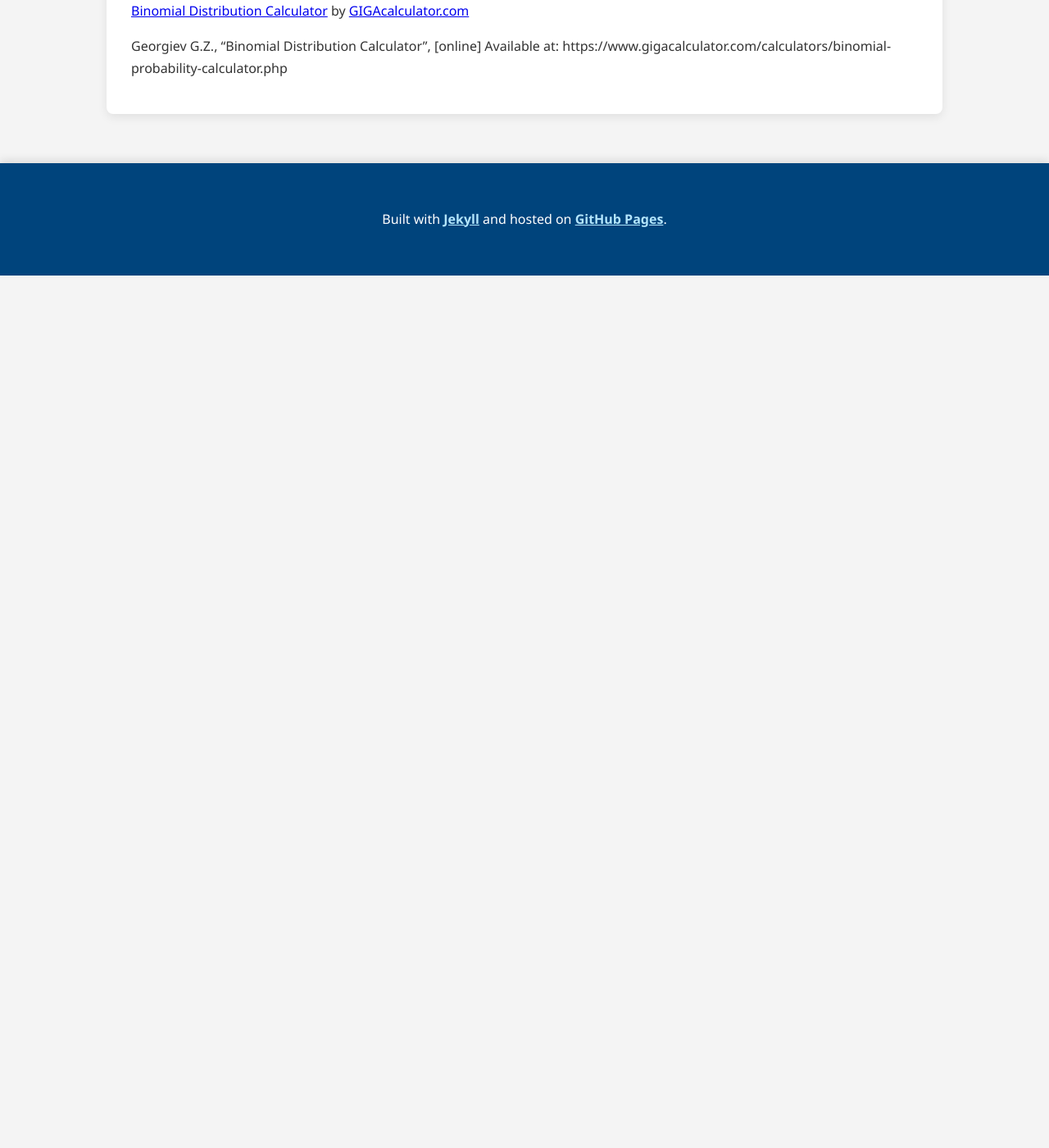
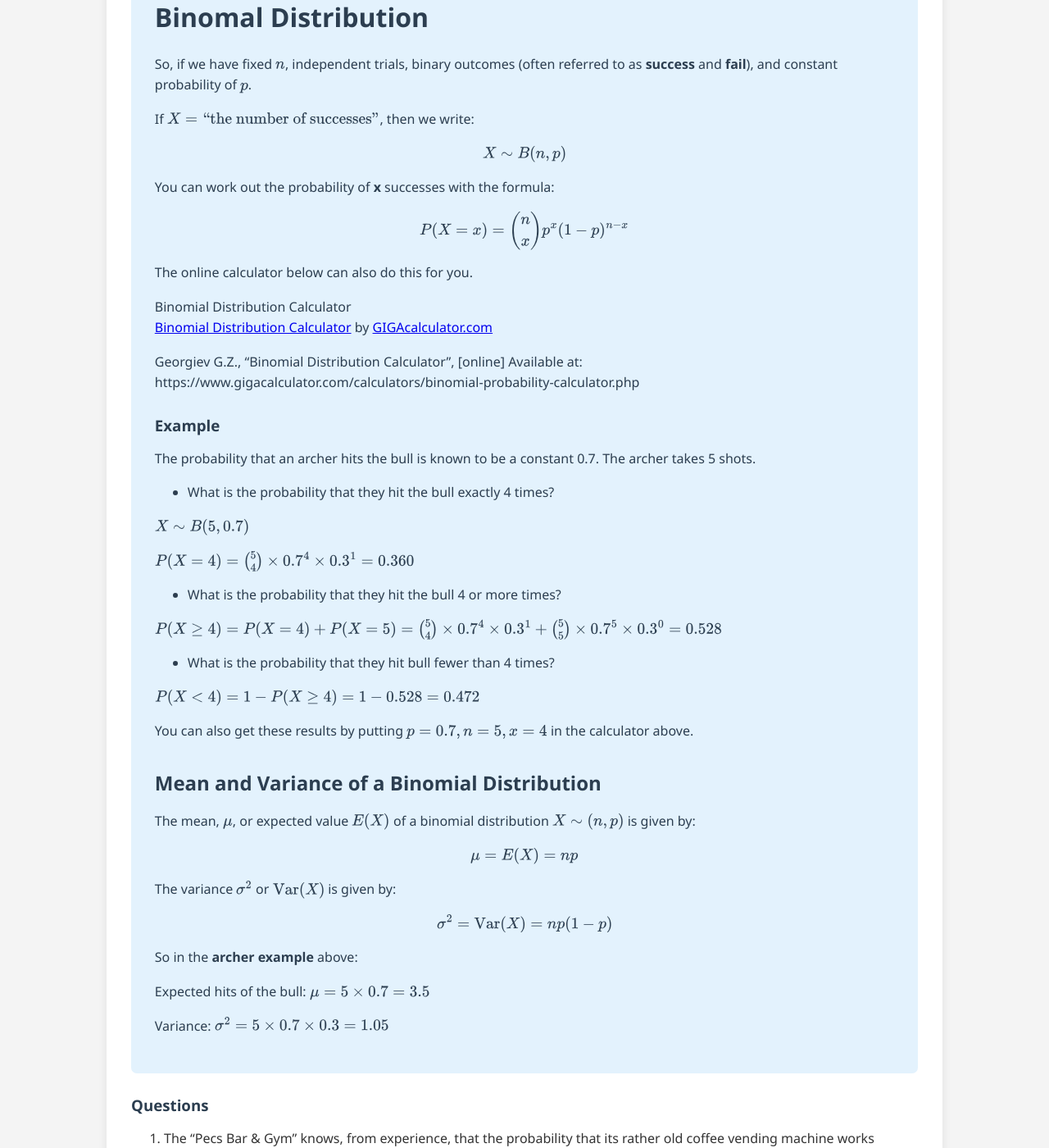
Before and after one commit to probe973/eco-4001b, a Jekyll site: the page built from binomial/03-probability.md, in a window 1280 px wide and 1400 px high, scrolled down 270 px. Shown: the whole window at 82% size. Built offline with Jekyll 4.4.1, drawn with Linux system fonts in a browser that asks for light colours; a script that is not in the unit is left out; before the commit the page ends 900 px from its top, so only the background shows below that; some of the changed text lies outside the part shown.

Commit message:
Update 03-probability.md

```diff
--- a/binomial/03-probability.md
+++ b/binomial/03-probability.md
@@ -2,6 +2,22 @@
 layout: default
 title: Binomial Dsitribution
 ---
+
+<div class="explanation" markdown="1">
+
+# Binomal Distribution
+
+So, if we have fixed $n$, independent trials, binary outcomes (often referred to as **success** and **fail**), and constant probability of $p$.
+
+If $X = \text{"the number of successes"}$, then we write:
+
+$$X \sim B(n, p)$$
+
+You can work out the probability of **x** successes with the formula:
+
+$$P(X=x) = {n \choose x} p^x (1-p)^{n-x}$$
+
+The online calculator below can also do this for you.
 
 <div class="gigacalculator" data-tool="/calculators/binomial-probability-calculator.php" data-width="450">
   <div class="gigacalctitle">Binomial Distribution Calculator</div>
@@ -12,3 +28,129 @@ title: Binomial Dsitribution
 <script defer src="https://cdn.gigacalculator.com/embed.min.js"></script>
 
 Georgiev G.Z., "Binomial Distribution Calculator", [online] Available at: https://www.gigacalculator.com/calculators/binomial-probability-calculator.php
+
+
+### Example
+
+The probability that an archer hits the bull is known to be a constant 0.7.  The archer takes 5 shots.
+
+* What is the probability that they hit the bull exactly 4 times?
+
+$X \sim B(5, 0.7)$
+
+$P(X = 4) = {5 \choose 4} \times 0.7^4 \times 0.3^1 = 0.360$
+
+* What is the probability that they hit the bull 4 or more times?
+
+$P(X \geq 4) = P(X=4)+P(X=5) = {5 \choose 4} \times 0.7^4 \times 0.3^1 + {5 \choose 5} \times 0.7^5 \times 0.3^0 = 0.528$
+
+* What is the probability that they hit bull fewer than 4 times?
+
+$P(X \lt 4) = 1 - P(X \geq 4) = 1 - 0.528 = 0.472$
+
+You can also get these results by putting $p=0.7, n=5, x=4$ in the calculator above.
+
+
+## Mean and Variance of a Binomial Distribution
+
+The mean, $\mu$, or expected value $E(X)$ of a binomial distribution $X \sim (n, p)$ is given by:
+
+$$\mu = E(X) = np$$
+
+The variance $\sigma^2$ or $\text{Var}(X)$ is given by:
+
+$$\sigma^2 = \text{Var}(X) = np(1-p)$$
+
+So in the **archer example** above:
+
+Expected hits of the bull: $\mu = 5 \times 0.7 = 3.5$
+
+Variance: $\sigma^2 = 5 \times 0.7 \times 0.3 = 1.05$
+
+
+</div>
+
+
+### Questions
+
+1. The “Pecs Bar & Gym” knows, from experience, that the probability that its rather old coffee vending machine works correctly with a purchase is 0.8. A customer is about to order 6 drinks.
+
+{% include question_numerical.html
+id="binomial1a"
+title="1a"
+question_text="What is expected number of correctly vended drinks?"
+correct_answer="4.8"
+tolerance="0.05"
+solution_text="$6 \times 0.8$"
+%}
+
+{% include question_numerical.html
+id="binomial1b"
+title="1b"
+question_text="What is the probability that all 6 drinks are vended correctly?  Give your answer correct to 3 decimal places."
+correct_answer="0.262"
+tolerance="0.0005"
+solution_text="Use the online calculator or $P(D=6)={6 \choose 6} \times 0.8^6 \times 0.2^0$"
+%}
+
+{% include question_numerical.html
+id="binomial1c"
+title="1c"
+question_text="What is the probability that exactly 4 drinks are vended correctly?  Give your answer correct to 3 decimal places."
+correct_answer="0.246"
+tolerance="0.0005"
+solution_text="Use the online calculator or $P(D=4)={6 \choose 4} \times 0.8^4 \times 0.2^2$"
+%}
+
+{% include question_numerical.html
+id="binomial1d"
+title="1d"
+question_text="What is the probability that there is more than 1 failed vends?  Give your answer correct to 3 decimal places."
+correct_answer="0.967"
+tolerance="0.0005"
+solution_text="More than 1 failed means 2, 3, 4, 5, or 6 fails.  This represents 4, 3, 2, 1, or 0 successes, so looking for 4 or less successes, $P(D \leq 4) = 1-P(D>4)=1-(P(D=5)+P(D=6))$"
+%}
+
+2. For the discrete random variable X, such that $X \sim B(10, 0.25)$, calculate:
+
+{% include question_numerical.html
+id="binomial2a"
+title="2a"
+question_text="The expected value of X, $E(X)$."
+correct_answer="2.5"
+tolerance="0"
+solution_text="$E(X) = 10 \times 0.25$"
+%}
+
+{% include question_numerical.html
+id="binomial2b"
+title="2b"
+question_text="The variance value of X, $\text{Var}(X)$."
+correct_answer="1.875"
+tolerance="0"
+solution_text="$E(X) = 10 \times 0.25 \times 0.75$"
+%}
+
+{% include question_numerical.html
+id="binomial2c"
+title="2c"
+question_text="$P(X = E(X))$."
+correct_answer="0"
+tolerance="0"
+solution_text="It is not possible for there to be a non-integer value of successes."
+%}
+
+{% include question_numerical.html
+id="binomial2d"
+title="2d"
+question_text="$P(X \gt E(X))$, giving answer correct to 3 d.p."
+correct_answer="0.474"
+tolerance="0"
+solution_text="This means greater than 2.5, so greater than or equal to 3.  Use online calculator or work out $P(X \geq 3) = 1 - P(X \lt 3) = 1-(P(X = 0)+P(X = 1)+P(X = 2))$"
+%}
+
+<div style="text-align: center; margin-top: 3em;">
+    <a href="{{ "/binomial/" | relative_url }}">← Return to the Binomial Distribution Menu</a>
+</div>
+
+{% include pagination.html %}
```
